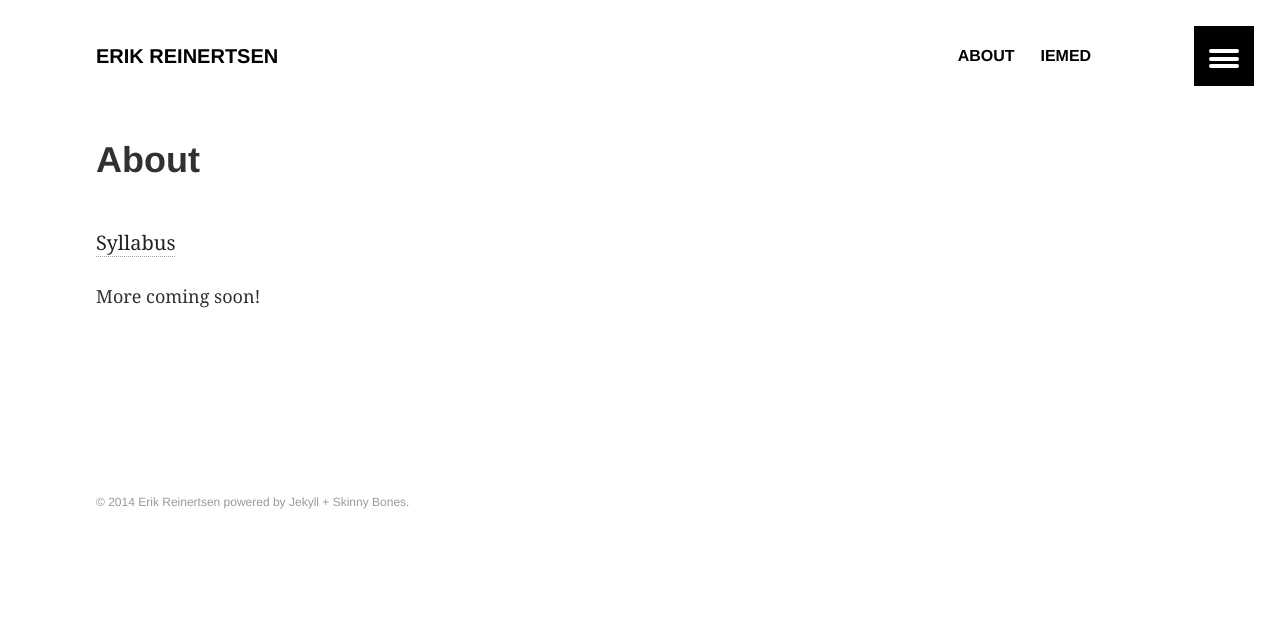
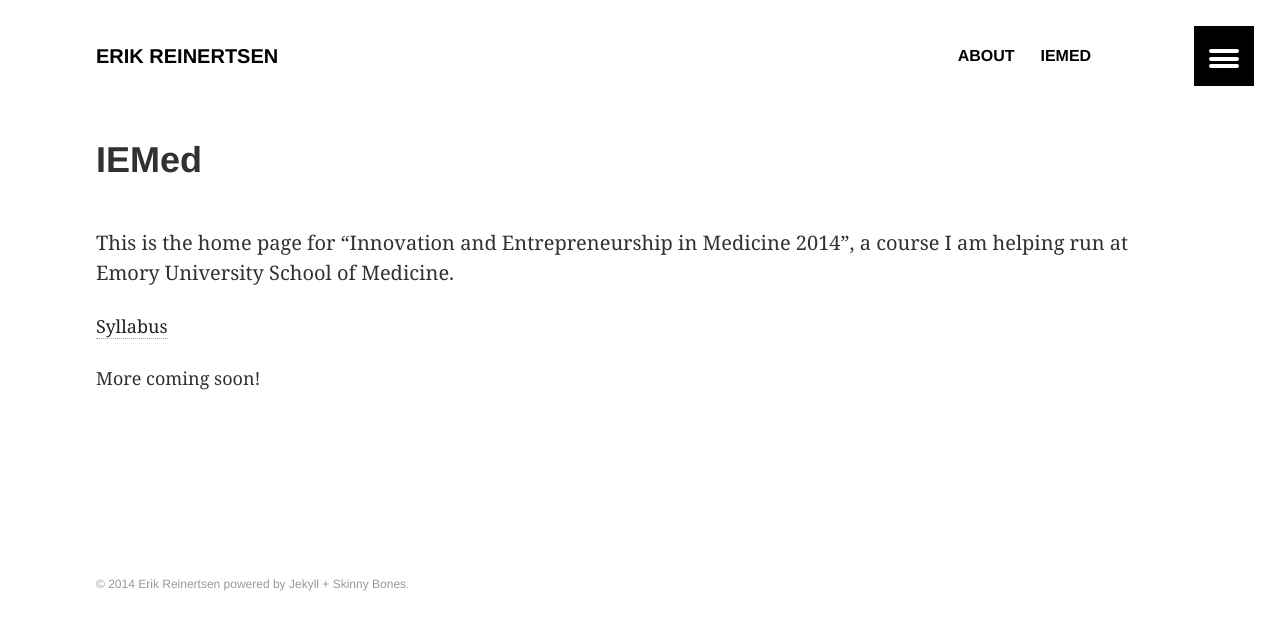
Before and after one commit to erikr/erikr.github.io, a Jekyll site: the page built from iemed.md, in a window 1280 px wide. Shown: the top 630 px of the page. Built offline with Jekyll 4.4.1, drawn with Linux system fonts in a browser that asks for light colours.

Commit message:
updates to iemed.md

```diff
--- a/iemed.md
+++ b/iemed.md
@@ -1,8 +1,10 @@
 ---
 layout: archive
-permalink: /about/
-title: "About"
+permalink: /iemed
+title: "IEMed"
 ---
+
+This is the home page for "Innovation and Entrepreneurship in Medicine 2014", a course I am helping run at Emory University School of Medicine.
 
 [Syllabus](https://docs.google.com/document/d/1ir09RVo8xeuBltDeATvJWjpzTf8EDUDHjj5QUPDtKrE/edit)
 
```
